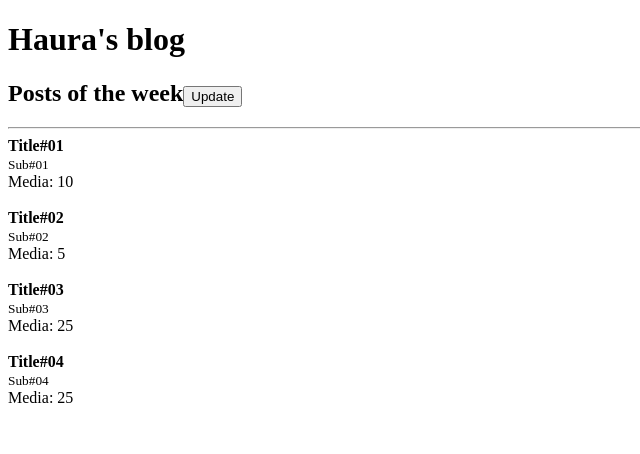
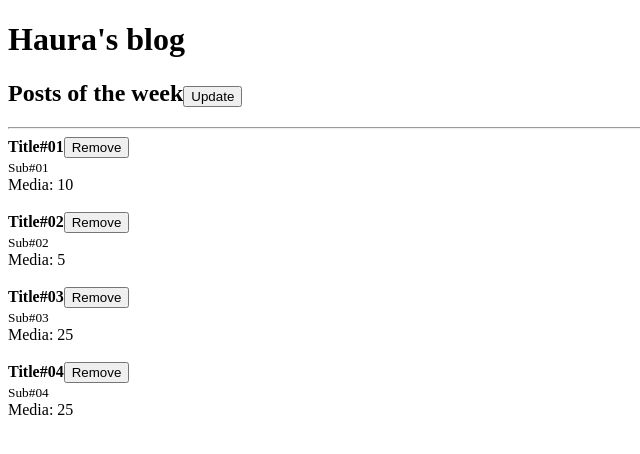
Before and after one commit to afsilvaluiz/JStack, a React app in the folder reactFundamentals/: page / in a window 1280 px wide. Shown: the top 454 px of the page, without its empty margins (0-640 px from the left). Built offline with nearby package versions, Linux system fonts and the light colour scheme.

Commit message:
chore: study of callback functions via props

```diff
--- a/reactFundamentals/src/Post.js
+++ b/reactFundamentals/src/Post.js
@@ -5,7 +5,11 @@ export default function Post(props) {
   return (
     <>
       <article>
-        <strong>{props.post.title}</strong><br />
+        <strong>{props.post.title}</strong>
+        <button onClick={() => props.onRemove(props.post.id)}>
+          Remove
+        </button>
+        <br />
         <small>{props.post.subtitle}</small>
         <br />
         Media: {props.likes / 2}
@@ -17,7 +21,9 @@ export default function Post(props) {
 
 Post.propTypes = {
   likes: PropTypes.number.isRequired,
+  onRemove: PropTypes.func.isRequired,
   post: PropTypes.shape({
+    id: PropTypes.number.isRequired,
     title: PropTypes.string.isRequired,
     subtitle: PropTypes.string.isRequired,
   }).isRequired,
```
